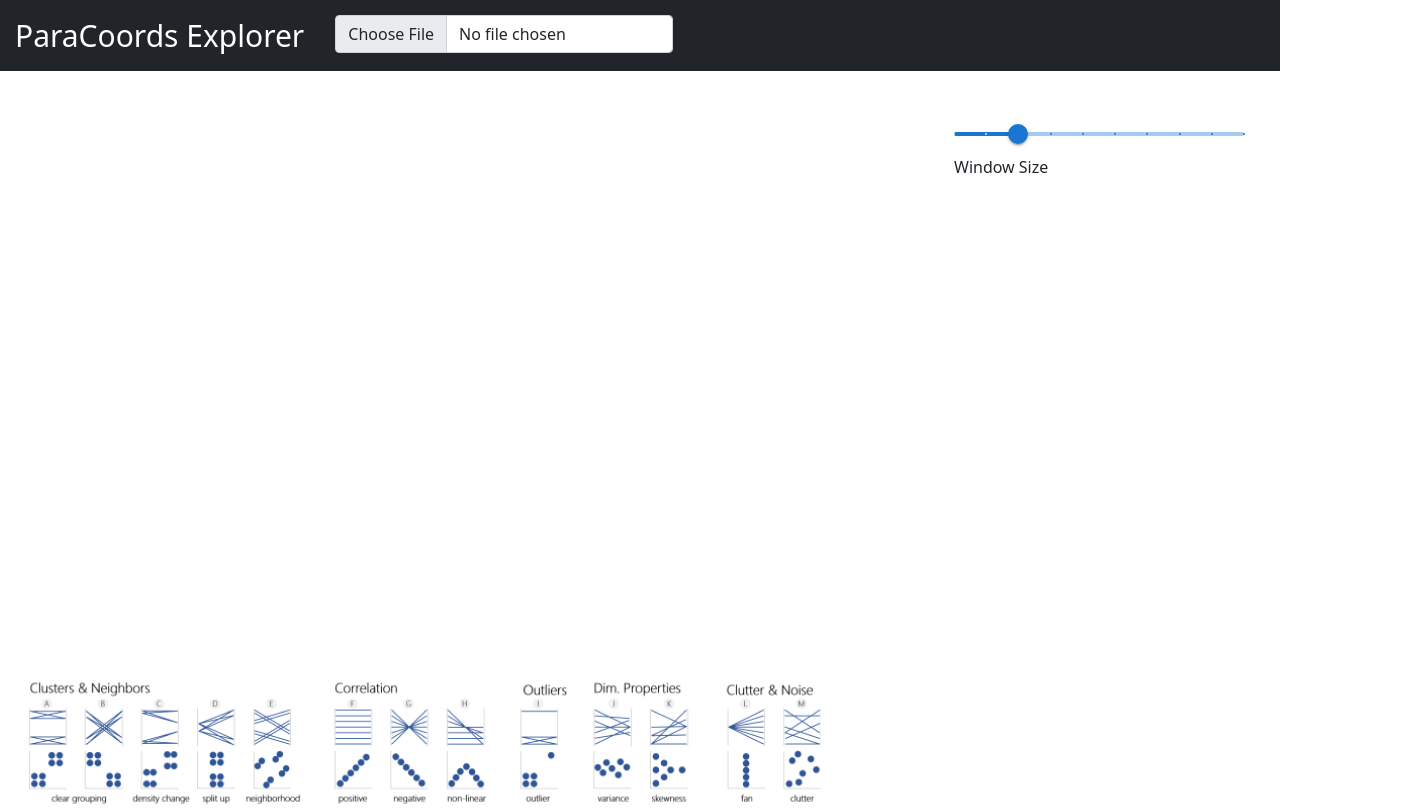
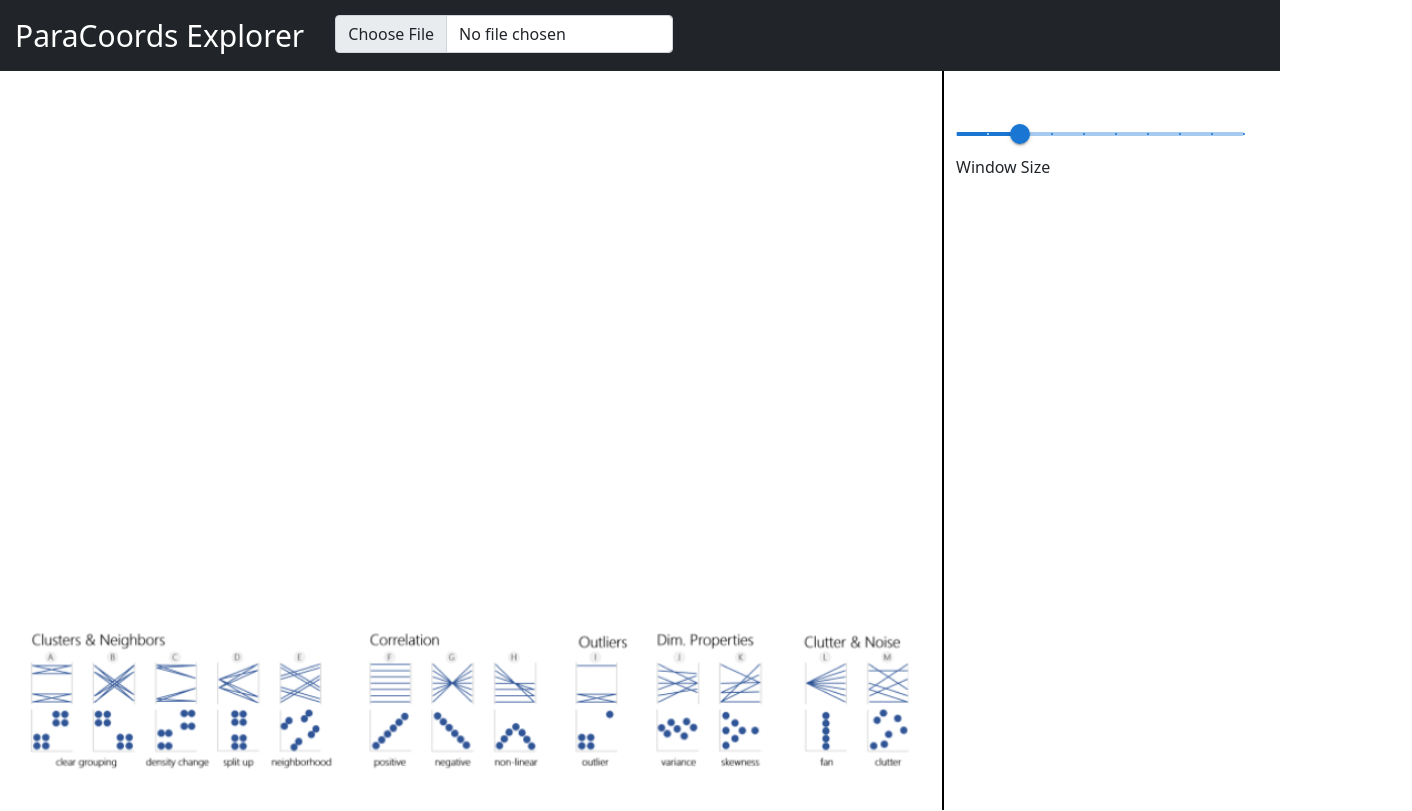
Before and after one commit to tyagi-iiitv/PC-Expo, a React (Create React App) app in the folder frontend/: page / in a window 1280 px wide. Shown: the whole page, 1412 px wide, since content can reach past the window. Built offline with nearby package versions, Linux system fonts and the light colour scheme; no server answers.

Commit message:
Added right sidebar border and fixed height of components

```diff
--- a/frontend/src/App.js
+++ b/frontend/src/App.js
@@ -79,7 +79,12 @@ export default class App extends Component{
         <Container fluid>
           <Row className={styles.mainRow}>
             <Col md={9}>
-            <GeneratePCP pcpdata={this.state.sliderdata} data={this.state.data} corr={this.state.corr} var={this.state.var} skew={this.state.skew} neigh={this.state.neigh} split={this.state.split} fan={this.state.fan} callbackFromParent={this.callbackFromChild}/>
+              <Row>
+                <GeneratePCP pcpdata={this.state.sliderdata} data={this.state.data} corr={this.state.corr} var={this.state.var} skew={this.state.skew} neigh={this.state.neigh} split={this.state.split} fan={this.state.fan} callbackFromParent={this.callbackFromChild}/>
+              </Row>
+              <Row>
+                <img src="/all_props.png" alt="image" className={styles.clueImage}/>
+              </Row>
             </Col>
             <Col md={3} className={styles.slider}>
               <Slider
@@ -109,7 +114,7 @@ export default class App extends Component{
           <Row>
           <Col md={9}>
               <div></div>
-              <img src="/all_props.png" alt="image"/>
+
             </Col>
           </Row>
         </Container>
--- a/frontend/src/app.module.scss
+++ b/frontend/src/app.module.scss
@@ -1,8 +1,14 @@
 .mainRow {
-    height: 100%;
+    height: 92.4vh;
     width: 100%;
 }
 
 .slider {
     padding: 3em;
+    border-left: 2px solid black;
 }
+
+.clueImage {
+    align-self: bottom;
+    width: 50%;
+}
--- a/frontend/src/components/pcp/pcp.jsx
+++ b/frontend/src/components/pcp/pcp.jsx
@@ -128,7 +128,7 @@ async function generateSVG(width,
         .interpolator(d3.interpolateGreys)
         .domain([0,1])
 
-    let height = boxHeight - 20;
+    let height = boxHeight - 70;
     let data = data_rec
     let clicked_node = null;
     dimensions = d3.keys(data[0]).filter(function (key) {
--- a/frontend/src/components/pcp/pcp.module.scss
+++ b/frontend/src/components/pcp/pcp.module.scss
@@ -2,7 +2,7 @@
 .svgComp {
     padding: 10px;
     font: 10px sans-serif;
-    margin-top: 50px;
+    padding-top: 50px;
     margin-bottom: 50px;
 }
 
```
Also changed, not shown: 1 other file (tests, documents, lock files or other folders).
